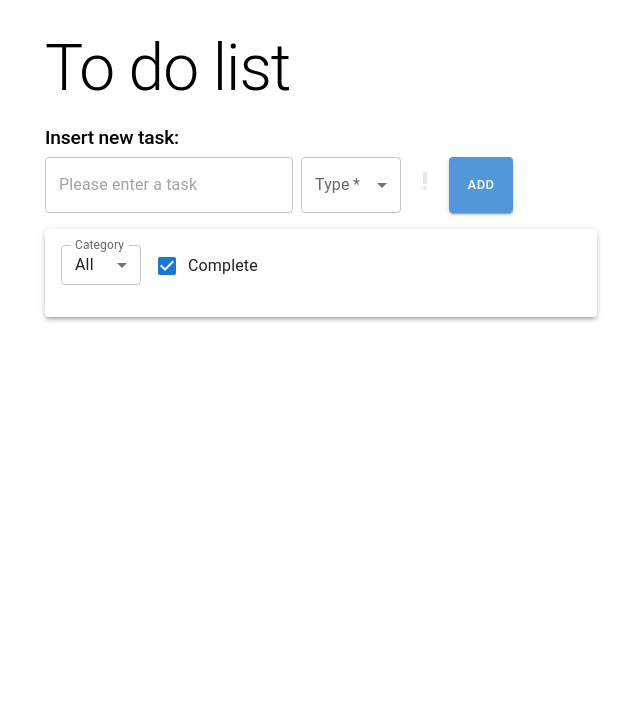
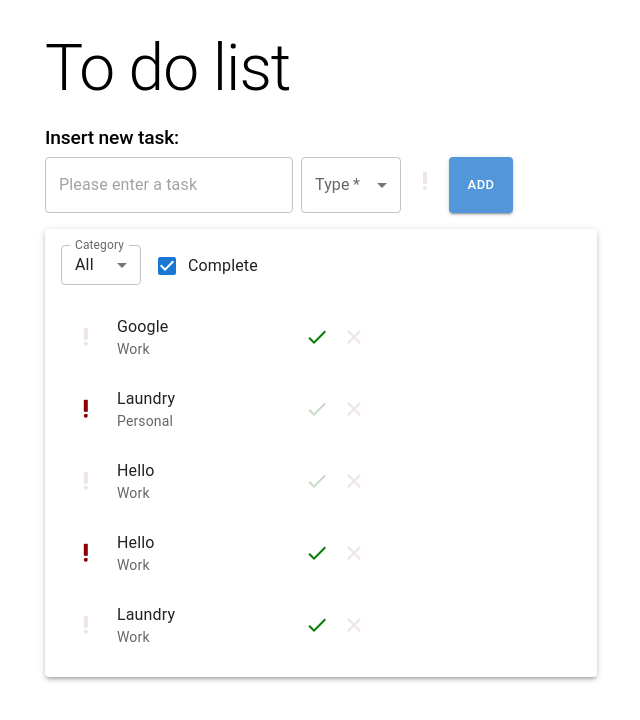
Before and after one commit to Sofia-Machado/todolist, a React (Create React App) app: page / in a window 1280 px wide. Shown: the top 720 px of the page, without its empty margins (319-959 px from the left). Built offline with nearby package versions, Linux system fonts and the light colour scheme; data requests are answered from the project's data file.

Commit message:
another deploy

```diff
--- a/src/App.js
+++ b/src/App.js
@@ -5,7 +5,8 @@ import { useState } from "react";
 import { Typography } from "@mui/material";
 
 function App() {
-const [important, setImportant] = useState(null);
+const [important, setImportant] = useState(false);
+const [complete, setComplete] = useState(false);
 const [tasks, setTasks] = useState([]);
 const [newTask, setNewTask] = useState(true);
 const [update, setUpdate] = useState(false);
@@ -17,7 +18,13 @@ const [update, setUpdate] = useState(false);
           sx={{fontSize:"4rem", paddingTop:"0.5em" }}
         >To do list</Typography>
           <CreateTodo update={update} setUpdate={setUpdate} newTask={newTask} setNewTask={setNewTask} />
-          <ListTodo important={important} setImportant={setImportant} update={update} setUpdate={setUpdate} tasks={tasks} setTasks={setTasks} newTask={newTask} setNewTask={setNewTask} />
+          <ListTodo
+            important={important} setImportant={setImportant}
+            complete={complete} setComplete={setComplete}
+            update={update} setUpdate={setUpdate}
+            tasks={tasks} setTasks={setTasks}
+            newTask={newTask} setNewTask={setNewTask}
+          />
       </div>
     </Container>
   );
--- a/src/components/ListTodo.js
+++ b/src/components/ListTodo.js
@@ -4,7 +4,7 @@ import Task from "./Task";
 import {  Checkbox, FormControl, FormControlLabel, InputLabel, List, MenuItem, Paper, Select } from "@mui/material";
 
 
-const ListTodo = ({important, setImportant, update, setUpdate, tasks, setTasks, newTask, setNewTask}) => {
+const ListTodo = ({important, setImportant, complete, setComplete, update, setUpdate, tasks, setTasks, newTask, setNewTask}) => {
     const [task, setTask] = useState({});
     const [filterType, setFilterType] = useState('all');
     const [filterComplete, setFilterComplete] = useState(true);
@@ -12,7 +12,6 @@ const ListTodo = ({important, setImportant, update, setUpdate, tasks, setTasks,
 
    // const [showTasks, setShowTasks] = useState(false);
     const { get, deleteItem, patch, put, loading } = useFetch("http://localhost:8000/");
-    const badgeText = "NEW";
 
 
     //fetch tasks list
@@ -20,16 +19,24 @@ const ListTodo = ({important, setImportant, update, setUpdate, tasks, setTasks,
         get("tasks")
         .then(data => {
             setTasks(data);
-            sortTasks(data);
+            setMount(prevState => !prevState)
+        })
+        .catch(error => console.log('could not fetch data', error))
+    }, []);
+       //fetch tasks list
+       useEffect(() => {
+        get("tasks")
+        .then(data => {
+            setTasks(data);
+            setMount(prevState => !prevState)
         })
         .catch(error => console.log('could not fetch data', error))
     }, [update]);
 
-
     //sort tasks
     useEffect(() => {
         sortTasks();
-    }, [important])
+    }, [mount])
 
 
     const sortTasks = () => {
@@ -97,6 +104,7 @@ const ListTodo = ({important, setImportant, update, setUpdate, tasks, setTasks,
                             <Task
                                 task={task} key={task.id}
                                 important={important} setImportant={setImportant}
+                                complete={complete} setComplete={setComplete}
                                 update={update} setUpdate={setUpdate}
                                 newTask={newTask} setNewTask={setNewTask}
                             />
--- a/src/components/Task.js
+++ b/src/components/Task.js
@@ -5,12 +5,11 @@ import ClearIcon from '@mui/icons-material/Clear';
 import CheckIcon from '@mui/icons-material/Check';
 import useFetch from "../useFetch";
 
-function Task({ task, newTask, setNewTask, update, setUpdate, important, setImportant}) {
+function Task({ task, complete, setComplete, newTask, setNewTask, update, setUpdate, important, setImportant}) {
     const [selectedIndex, setSelectedIndex] = useState("");
     const [open, setOpen] = useState(false);
-    const [complete, setComplete] = useState(false);
     const badgeText = "NEW";
-    const { get, deleteItem, patch, put, loading } = useFetch("http://localhost:8000/");
+    const { deleteItem, patch } = useFetch("http://localhost:8000/");
 
      //handle delete alert
      const handleClick = id => {
```
